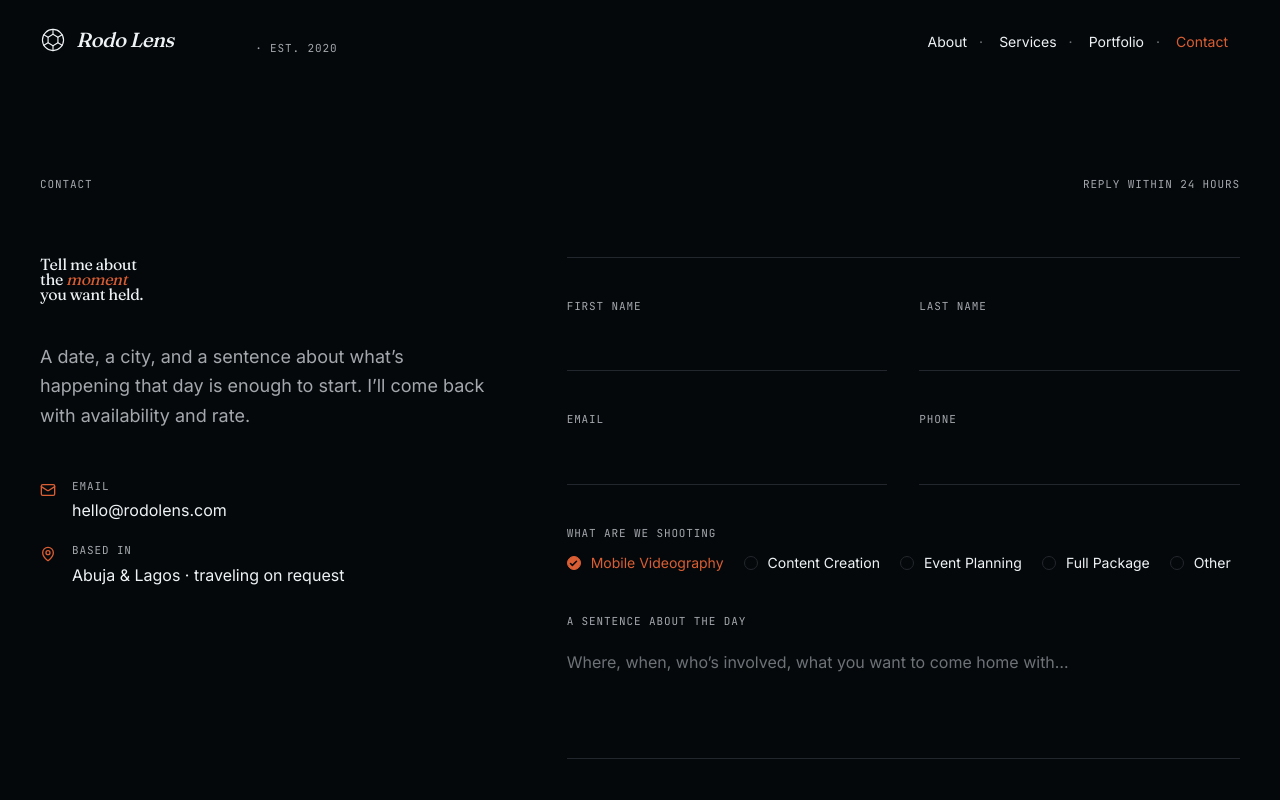
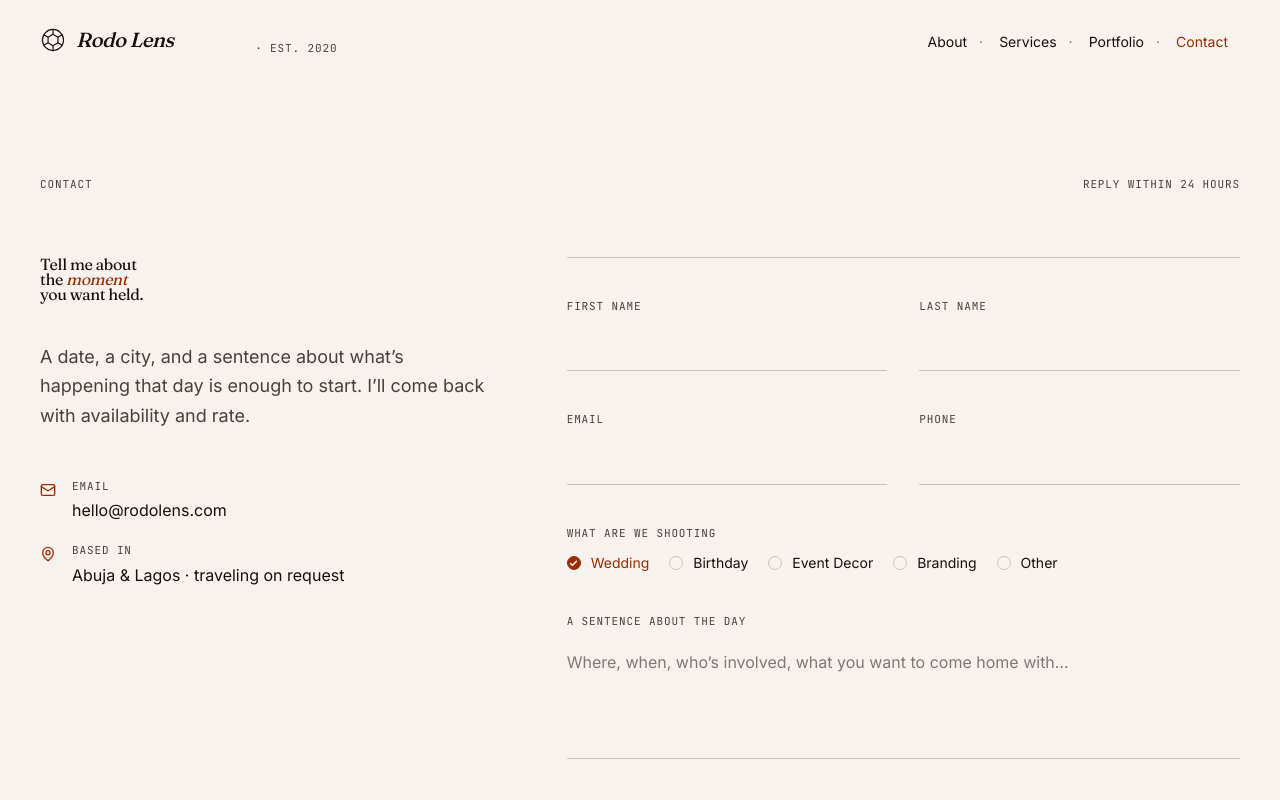
Before and after one commit to ashefor/rodo, a Next.js app: page /contact in a window 1280 px wide. Shown: the top 800 px of the page. Built offline with nearby package versions, Linux system fonts and the light colour scheme; no server answers.

Commit message:
feat: update design system to Atelier direction, enhance color palette, and refine component styles across the application

```diff
--- a/src/app/globals.css
+++ b/src/app/globals.css
@@ -1,35 +1,39 @@
 /* Hallmark · macrostructures: Marquee Hero (/) · Letter (/about) · Catalogue (/portfolio) · Bookend (/contact)
- * genre: atmospheric-cinematic · tone: video-led, restrained
- * direction: Reel · iteration 2 (italic-serif display, slight cool paper tilt)
- * theme: custom (dark · italic-serif · warm-accent) · paper oklch(13% 0.010 250) · accent oklch(60% 0.16 39)
+ * genre: editorial · tone: luxury-atelier, restrained
+ * direction: Atelier · iteration 1 (warm cream paper, Fraunces italic display, terracotta accent)
+ * theme: custom (light · italic-serif · warm-accent) · paper oklch(96.5% 0.008 60) · accent oklch(46% 0.155 39)
  * fonts: Fraunces variable italic (display) + Inter (body) + JetBrains Mono (utility)
- * diversification axes: dark · italic-serif · warm-terracotta
+ * diversification axes: light · italic-serif · warm-terracotta
  * pre-emit critique: P5 H5 E5 S5 R5 V4
  */
 
 @import "tailwindcss";
 
 @theme inline {
-  /* ──────────────── Surfaces (paper) — slight cool tilt ──────────────── */
-  --color-paper: oklch(13% 0.010 250);
-  --color-paper-2: oklch(17% 0.012 250);
-  --color-paper-3: oklch(21% 0.013 250);
-  --color-paper-edge: oklch(27% 0.013 250);
+  /* ──────────────── Surfaces (paper) — warm cream ──────────────── */
+  --color-paper: oklch(96.5% 0.008 60);
+  --color-paper-2: oklch(94% 0.010 60);
+  --color-paper-3: oklch(91% 0.012 60);
+  --color-paper-edge: oklch(82% 0.012 60);
 
-  /* ──────────────── Ink (type) ──────────────── */
-  --color-ink: oklch(96% 0.005 250);
-  --color-ink-dim: oklch(73% 0.008 250);
-  --color-ink-quiet: oklch(55% 0.010 250);
+  /* ──────────────── Ink (type) — warm near-black ──────────────── */
+  --color-ink: oklch(18% 0.012 60);
+  --color-ink-dim: oklch(38% 0.014 60);
+  --color-ink-quiet: oklch(58% 0.012 60);
 
-  /* ──────────────── Accent (terracotta) ──────────────── */
-  --color-accent: oklch(63% 0.165 39);
-  --color-accent-hover: oklch(70% 0.175 39);
-  --color-accent-quiet: oklch(34% 0.10 39);
-  --color-focus: oklch(72% 0.165 39);
+  /* ──────────────── Accent (terracotta — true value on cream) ──────────────── */
+  --color-accent: oklch(46% 0.155 39);
+  --color-accent-hover: oklch(52% 0.165 39);
+  --color-accent-quiet: oklch(78% 0.080 39);
+  --color-focus: oklch(50% 0.155 39);
+
+  /* ──────────────── Scrim — for vignettes over media (warm-dark) ──────────────── */
+  --color-scrim: 22% 0.014 60;
+  --color-scrim-strong: 14% 0.012 60;
 
   /* ──────────────── Signal ──────────────── */
-  --color-danger: oklch(60% 0.18 25);
-  --color-success: oklch(64% 0.12 145);
+  --color-danger: oklch(50% 0.18 25);
+  --color-success: oklch(48% 0.13 145);
 
   /* ──────────────── Compat (legacy refs) ──────────────── */
   --color-background: var(--color-paper);
@@ -97,9 +101,9 @@
 
 /* ──────────────── Root ──────────────── */
 :root {
-  --background: oklch(13% 0.010 250);
-  --foreground: oklch(96% 0.005 250);
-  color-scheme: dark;
+  --background: oklch(96.5% 0.008 60);
+  --foreground: oklch(18% 0.012 60);
+  color-scheme: light;
 }
 
 html,
@@ -124,6 +128,33 @@ body {
 ::selection {
   background: var(--color-accent);
   color: var(--color-paper);
+}
+
+input:autofill,
+input:autofill:hover,
+input:autofill:focus,
+textarea:autofill,
+textarea:autofill:hover,
+textarea:autofill:focus,
+select:autofill,
+select:autofill:hover,
+select:autofill:focus,
+input:-webkit-autofill,
+input:-webkit-autofill:hover,
+input:-webkit-autofill:focus,
+textarea:-webkit-autofill,
+textarea:-webkit-autofill:hover,
+textarea:-webkit-autofill:focus,
+select:-webkit-autofill,
+select:-webkit-autofill:hover,
+select:-webkit-autofill:focus {
+  background-color: var(--color-paper) !important;
+  color: var(--color-ink) !important;
+  -webkit-text-fill-color: var(--color-ink) !important;
+  -webkit-box-shadow: 0 0 0 1000px var(--color-paper) inset !important;
+  box-shadow: 0 0 0 1000px var(--color-paper) inset !important;
+  caret-color: var(--color-ink);
+  transition: background-color 999999s ease-out 0s, color 999999s ease-out 0s;
 }
 
 /* ──────────────── Focus ring (instant, never animated) ──────────────── */
@@ -195,5 +226,5 @@ h1, h2, h3 {
 /* legacy class aliases (kept so any straggler markup doesn't break) */
 .glass { background: var(--color-paper-2); }
 .shadow-ambient { box-shadow: none; }
-.shadow-float { box-shadow: 0 24px 60px -20px rgba(0, 0, 0, 0.6); }
+.shadow-float { box-shadow: 0 12px 40px -16px oklch(22% 0.014 60 / 0.18); }
 .gradient-primary { background: var(--color-accent); }
--- a/src/components/contact/ContactForm.tsx
+++ b/src/components/contact/ContactForm.tsx
@@ -1,6 +1,6 @@
 "use client";
 
-import { useState, useMemo } from "react";
+import { useState, useMemo, useEffect } from "react";
 import { useSearchParams } from "next/navigation";
 import { useForm } from "react-hook-form";
 import { zodResolver } from "@hookform/resolvers/zod";
@@ -9,6 +9,16 @@ import { motion } from "framer-motion";
 import { Check, ArrowUpRight } from "lucide-react";
 
 import { SERVICE_OPTIONS, SERVICES } from "@/lib/constants";
+
+const FORMSPREE_ENDPOINT = process.env.NEXT_PUBLIC_FORMSPREE_ENDPOINT || "";
+
+const SERVICE_OPTION_BY_ID: Record<string, string> = {
+  weddings: "Wedding",
+  birthdays: "Birthday",
+  "event-decor": "Event Decor",
+  brand: "Branding",
+  fashion: "Other",
+};
 
 const contactSchema = z.object({
   firstName: z.string().min(2, "Required"),
@@ -21,46 +31,149 @@ const contactSchema = z.object({
 
 type ContactFormData = z.infer<typeof contactSchema>;
 
+type FormspreeError = {
+  field?: string;
+  message: string;
+};
+
+type FormspreeResponse = {
+  errors?: FormspreeError[];
+};
+
 const fieldLabel = "font-mono-utility block mb-2";
 const fieldInput =
-  "w-full bg-transparent border-0 border-b text-base text-ink py-3 focus:outline-none transition-colors duration-(--dur-fast) placeholder:text-[color:var(--color-ink-quiet)]";
+  "w-full appearance-none bg-[color:var(--color-paper)] border-0 border-b text-base text-ink py-3 focus:outline-none transition-colors duration-(--dur-fast) placeholder:text-[color:var(--color-ink-quiet)]";
 
 export function ContactForm() {
   const [submitted, setSubmitted] = useState(false);
+  const [submitError, setSubmitError] = useState<string | null>(null);
 
   // Deep-link from a service row: /contact?from=<service-id>
   const searchParams = useSearchParams();
   const fromService = searchParams.get("from");
 
-  const { prefilledMessage, fromTitle } = useMemo(() => {
-    if (!fromService) return { prefilledMessage: "", fromTitle: null };
+  const { prefilledMessage, fromTitle, preselectedService } = useMemo(() => {
+    if (!fromService) {
+      return {
+        prefilledMessage: "",
+        fromTitle: null,
+        preselectedService: SERVICE_OPTIONS[0],
+      };
+    }
+
     const matched = SERVICES.find((s) => s.id === fromService);
-    if (!matched) return { prefilledMessage: "", fromTitle: null };
+    if (!matched) {
+      return {
+        prefilledMessage: "",
+        fromTitle: null,
+        preselectedService: SERVICE_OPTIONS[0],
+      };
+    }
+
     const singular = matched.title.replace(/s$/, "");
+
     return {
       prefilledMessage: `I'd like to discuss ${singular.toLowerCase()} coverage. `,
       fromTitle: matched.title,
+      preselectedService: SERVICE_OPTION_BY_ID[matched.id] || SERVICE_OPTIONS[0],
     };
   }, [fromService]);
 
   const {
     register,
     handleSubmit,
+    reset,
+    setError,
     watch,
+    clearErrors,
     formState: { errors, isSubmitting },
   } = useForm<ContactFormData>({
     resolver: zodResolver(contactSchema),
     defaultValues: {
-      service: SERVICE_OPTIONS[0],
+      service: preselectedService,
       message: prefilledMessage,
     },
   });
 
+  useEffect(() => {
+    reset(
+      {
+        firstName: "",
+        lastName: "",
+        email: "",
+        phone: "",
+        service: preselectedService,
+        message: prefilledMessage,
+      },
+      {
+        keepErrors: true,
+        keepSubmitCount: true,
+      },
+    );
+  }, [prefilledMessage, preselectedService, reset]);
+
   const selectedService = watch("service");
 
-  const onSubmit = async (_data: ContactFormData) => {
-    void _data;
-    await new Promise((r) => setTimeout(r, 700));
+  const onSubmit = async (data: ContactFormData) => {
+    setSubmitError(null);
+    clearErrors();
+
+    const response = await fetch("FORMSPREE_ENDPOINT", {
+      method: "POST",
+      headers: {
+        "Content-Type": "application/json",
+        Accept: "application/json",
+      },
+      body: JSON.stringify({
+        ...data,
+        message: data.message?.trim() || "No additional details provided.",
+        _subject: `New ${data.service} inquiry from ${data.firstName} ${data.lastName}`,
+      }),
+    });
+
+    const contentType = response.headers.get("content-type") || "";
+    const payload = contentType.includes("application/json")
+      ? ((await response.json()) as FormspreeResponse)
+      : null;
+
+    if (!response.ok) {
+      let hasFieldError = false;
+
+      payload?.errors?.forEach((issue) => {
+        const field = issue.field as keyof ContactFormData | undefined;
+
+        if (
+          field &&
+          ["firstName", "lastName", "email", "phone", "service", "message"].includes(field)
+        ) {
+          hasFieldError = true;
+          setError(field, {
+            type: "server",
+            message: issue.message,
+          });
+        }
+      });
+
+      const formMessage = payload?.errors
+        ?.filter((issue) => !issue.field || !( ["firstName", "lastName", "email", "phone", "service", "message"] as const).includes(issue.field as keyof ContactFormData))
+        .map((issue) => issue.message)
+        .join(" ");
+
+      setSubmitError(
+        formMessage ||
+          (hasFieldError ? "Please review the highlighted fields and try again." : "Could not send your message right now. Please try again."),
+      );
+      return;
+    }
+
+    reset({
+      firstName: "",
+      lastName: "",
+      email: "",
+      phone: "",
+      service: SERVICE_OPTIONS[0],
+      message: prefilledMessage,
+    });
     setSubmitted(true);
   };
 
@@ -98,7 +211,12 @@ export function ContactForm() {
   }
 
   return (
-    <form onSubmit={handleSubmit(onSubmit)} className="hairline-top pt-10 space-y-10">
+    <form
+      action={FORMSPREE_ENDPOINT}
+      method="POST"
+      onSubmit={handleSubmit(onSubmit)}
+      className="hairline-top pt-10 space-y-10"
+    >
       {fromTitle && (
         <p className="font-mono-utility -mt-4">
           arriving from · {fromTitle.toLowerCase()}
@@ -223,7 +341,14 @@ export function ContactForm() {
 
       {/* Submit */}
       <div className="flex flex-col sm:flex-row items-start sm:items-center justify-between gap-4 pt-2">
-        <p className="font-mono-utility">all fields except message are required</p>
+        <div>
+          <p className="font-mono-utility">all fields except message are required</p>
+          {submitError && (
+            <p className="mt-3 text-sm" style={{ color: "var(--color-danger)" }}>
+              {submitError}
+            </p>
+          )}
+        </div>
         <button
           type="submit"
           disabled={isSubmitting}
--- a/src/components/home/PortfolioPreview.tsx
+++ b/src/components/home/PortfolioPreview.tsx
@@ -148,7 +148,7 @@ function FeedTile({ item, idx }: { item: WithPoster; idx: number }) {
                 aria-hidden
                 className="absolute bottom-3 right-3 w-8 h-8 inline-flex items-center justify-center"
                 style={{
-                  background: "oklch(8% 0.005 250 / 0.55)",
+                  background: "oklch(18% 0.012 60 / 0.55)",
                   borderRadius: "var(--radius-figure)",
                 }}
               >
@@ -163,7 +163,7 @@ function FeedTile({ item, idx }: { item: WithPoster; idx: number }) {
                 className="absolute top-3 right-3 font-mono-utility"
                 style={{
                   color: "var(--color-ink)",
-                  background: "oklch(8% 0.005 250 / 0.55)",
+                  background: "oklch(18% 0.012 60 / 0.55)",
                   padding: "2px 6px",
                   borderRadius: "var(--radius-figure)",
                 }}
--- a/src/components/home/services/service-card.tsx
+++ b/src/components/home/services/service-card.tsx
@@ -14,7 +14,7 @@ type ServiceCardProps = {
 const ServiceCard = ({ gradient, children, id }: ServiceCardProps) => {
     const inViewFeature = useFeatureStore((state) => state.inViewFeature);
     return (
-        <div className={twMerge("absolute inset-0  h-full w-full rounded-2xl bg-gradient-to-br transition-opacity duration-300", gradient, inViewFeature === id ? "opacity-100" : "opacity-0")}>
+        <div className={twMerge("absolute inset-0  h-full w-full rounded-2xl bg-linear-to-br transition-opacity duration-300", gradient, inViewFeature === id ? "opacity-100" : "opacity-0")}>
             {children}
         </div>
     )
--- a/src/components/layout/MobileMenu.tsx
+++ b/src/components/layout/MobileMenu.tsx
@@ -56,7 +56,7 @@ export function MobileMenu({ open, onClose }: MobileMenuProps) {
       {open && (
         <>
           <motion.div
-            className="fixed inset-0 z-50 bg-[oklch(8%_0.010_250/0.85)] backdrop-blur-sm"
+            className="fixed inset-0 z-50 bg-[oklch(18%_0.012_60/0.55)] backdrop-blur-sm"
             initial={{ opacity: 0 }}
             animate={{ opacity: 1 }}
             exit={{ opacity: 0 }}
--- a/src/components/layout/Navbar.tsx
+++ b/src/components/layout/Navbar.tsx
@@ -23,20 +23,37 @@ export function Navbar() {
     setMobileOpen(false);
   }, [pathname]);
 
+  // On the home page above the fold, the navbar sits over the hero's dark
+  // video plate — invert ink tokens locally so the links read cream-on-dark.
+  // Once scrolled (or on any other page where the background is cream paper),
+  // the navbar returns to dark-on-cream automatically.
+  const onHeroPlate = pathname === "/" && !scrolled;
+  const inkInversion = onHeroPlate
+    ? ({
+        ["--color-ink" as string]: "var(--color-paper)",
+        ["--color-ink-quiet" as string]: "oklch(78% 0.010 60)",
+        ["--color-accent" as string]: "oklch(72% 0.165 39)",
+      } as React.CSSProperties)
+    : undefined;
+
   return (
     <>
       <nav
+        style={inkInversion}
         className={`fixed top-0 left-0 right-0 z-50 transition-[background,padding] duration-(--dur-base) ease-out ${
           scrolled
-            ? "py-3 bg-[oklch(13%_0.010_250/0.78)] backdrop-blur-md hairline-bottom"
+            ? "py-3 bg-[oklch(96.5%_0.008_60/0.82)] backdrop-blur-md hairline-bottom"
             : "py-6 bg-transparent"
         }`}
       >
         <div className="max-w-7xl mx-auto px-6 md:px-10 flex justify-between items-center">
-          {/* Logo lockup — mark + wordmark, plus mono meta */}
+          {/* Logo lockup — mark + wordmark, plus mono meta.
+              Token utilities use the (--var) syntax so the on-hero inversion
+              actually cascades; bare `text-ink` is inlined by @theme inline
+              and won't pick up the override. */}
           <Link
             href="/"
-            className="group inline-flex items-baseline gap-3 text-ink hover:text-accent transition-colors duration-(--dur-fast)"
+            className="group inline-flex items-baseline gap-3 text-(--color-ink) hover:text-(--color-accent) transition-colors duration-(--dur-fast)"
             aria-label="Rodo Lens — home"
           >
             <Logo variant="lockup" size={26} />
@@ -57,13 +74,15 @@ export function Navbar() {
                   <Link
                     href={link.href}
                     className={`px-3 py-2 transition-colors duration-(--dur-fast) ${
-                      active ? "text-accent" : "text-ink hover:text-accent"
+                      active
+                        ? "text-(--color-accent)"
+                        : "text-(--color-ink) hover:text-(--color-accent)"
                     }`}
                   >
                     {link.label}
                   </Link>
                   {idx < NAV_LINKS.length - 1 && (
-                    <span aria-hidden className="text-ink-quiet select-none">
+                    <span aria-hidden className="text-(--color-ink-quiet) select-none">
                       ·
                     </span>
                   )}
@@ -74,7 +93,7 @@ export function Navbar() {
 
           {/* Mobile toggle */}
           <button
-            className="md:hidden w-10 h-10 inline-flex items-center justify-center text-ink hover:text-accent transition-colors"
+            className="md:hidden w-10 h-10 inline-flex items-center justify-center text-(--color-ink) hover:text-(--color-accent) transition-colors duration-(--dur-fast)"
             onClick={() => setMobileOpen(true)}
             aria-label="Open menu"
           >
--- a/src/components/portfolio/PortfolioGrid.tsx
+++ b/src/components/portfolio/PortfolioGrid.tsx
@@ -144,7 +144,7 @@ function PortfolioTile({
             className="absolute top-3 right-3 font-mono-utility"
             style={{
               color: "var(--color-ink)",
-              background: "oklch(8% 0.005 250 / 0.55)",
+              background: "oklch(18% 0.012 60 / 0.55)",
               padding: "2px 6px",
               borderRadius: "var(--radius-figure)",
             }}
@@ -158,7 +158,7 @@ function PortfolioTile({
             aria-hidden
             className="absolute bottom-3 right-3 w-8 h-8 inline-flex items-center justify-center"
             style={{
-              background: "oklch(8% 0.005 250 / 0.55)",
+              background: "oklch(18% 0.012 60 / 0.55)",
               borderRadius: "var(--radius-figure)",
             }}
           >
--- a/src/lib/constants.ts
+++ b/src/lib/constants.ts
@@ -33,13 +33,13 @@ export const SERVICES: Service[] = [
     card: BirthdayCard
   },
   {
-    title: "Real Estate",
-    id: "real-estate",
+    title: "Event Decor",
+    id: "event-decor",
     description:
       "End-to-end event coordination that brings your vision to life. From intimate gatherings to large celebrations, every detail is covered.",
     icon: "CalendarHeart",
-    image: "/images/real-estate-shoot.png",
-    // videoUrl: "/videos/services/real-estate.mp4",
+    image: "/images/event-decor-shoot.png",
+    // videoUrl: "/videos/services/event-decor.mp4",
     card: RealEstateCard
   },
   {
@@ -91,7 +91,7 @@ export const TESTIMONIALS: Testimonial[] = [
   },
   {
     name: "Tunde B.",
-    role: "CEO, StartUp Lagos",
+    role: "Business Owner",
     quote:
       "The corporate event recap video was exactly what we needed for our investors. Clean, professional, storytelling at its finest.",
   },
@@ -198,16 +198,16 @@ export const SKILLS = [
 
 export const SOCIAL_LINKS = {
   instagram: "https://instagram.com/rodos_lens_",
-  twitter: "https://twitter.com/rodolens",
-  tiktok: "https://tiktok.com/@rodolens",
+  twitter: "https://twitter.com/rodoslens",
+  tiktok: "https://tiktok.com/@rodoslens",
   email: "hello@rodolens.com",
-  phone: "+234 800 000 0000",
+  phone: "+234 806 838 7204",
 };
 
 export const SERVICE_OPTIONS = [
-  "Mobile Videography",
-  "Content Creation",
-  "Event Planning",
-  "Full Package",
+  "Wedding",
+  "Birthday",
+  "Event Decor",
+  "Branding",
   "Other",
 ];
--- a/tokens.css
+++ b/tokens.css
@@ -1,30 +1,30 @@
-/* Hallmark · Rodo Lens · atmospheric-cinematic · dark · italic-serif · warm
- * Direction: Reel · iteration 2 (Fraunces italic display, slight cool paper tilt)
+/* Hallmark · Rodo Lens · editorial · light · italic-serif · warm
+ * Direction: Atelier · iteration 1 (Fraunces italic display, warm cream paper)
  * Portable token export. Drop into any project — these are the canonical
  * values; the Next.js / Tailwind v4 binding lives in src/app/globals.css.
  */
 
 :root {
-  /* ──────────────── Surfaces (paper) — slight cool tilt ──────────────── */
-  --color-paper:        oklch(13% 0.010 250);
-  --color-paper-2:      oklch(17% 0.012 250);
-  --color-paper-3:      oklch(21% 0.013 250);
-  --color-paper-edge:   oklch(27% 0.013 250);
+  /* ──────────────── Surfaces (paper) — warm cream ──────────────── */
+  --color-paper:        oklch(96.5% 0.008 60);
+  --color-paper-2:      oklch(94% 0.010 60);
+  --color-paper-3:      oklch(91% 0.012 60);
+  --color-paper-edge:   oklch(82% 0.012 60);
 
-  /* ──────────────── Ink (type) ──────────────── */
-  --color-ink:          oklch(96% 0.005 250);
-  --color-ink-dim:      oklch(73% 0.008 250);
-  --color-ink-quiet:    oklch(55% 0.010 250);
+  /* ──────────────── Ink (type) — warm near-black ──────────────── */
+  --color-ink:          oklch(18% 0.012 60);
+  --color-ink-dim:      oklch(38% 0.014 60);
+  --color-ink-quiet:    oklch(58% 0.012 60);
 
-  /* ──────────────── Accent (terracotta, lifted for dark paper) ──────────────── */
-  --color-accent:       oklch(63% 0.165 39);
-  --color-accent-hover: oklch(70% 0.175 39);
-  --color-accent-quiet: oklch(34% 0.10 39);
-  --color-focus:        oklch(72% 0.165 39);
+  /* ──────────────── Accent (terracotta — true value on cream) ──────────────── */
+  --color-accent:       oklch(46% 0.155 39);
+  --color-accent-hover: oklch(52% 0.165 39);
+  --color-accent-quiet: oklch(78% 0.080 39);
+  --color-focus:        oklch(50% 0.155 39);
 
   /* ──────────────── Signal ──────────────── */
-  --color-danger:       oklch(60% 0.18 25);
-  --color-success:      oklch(64% 0.12 145);
+  --color-danger:       oklch(50% 0.18 25);
+  --color-success:      oklch(48% 0.13 145);
 
   /* ──────────────── Type ──────────────── */
   --font-display: "Fraunces", ui-serif, Georgia, "Times New Roman", serif;
```
Also changed, not shown: src/components/home/HeroSection.tsx (+13 -6 lines), src/components/portfolio/VideoModal.tsx (+9 -1 lines), .hallmark/log.json, 1 other file (tests, documents, lock files or other folders).
